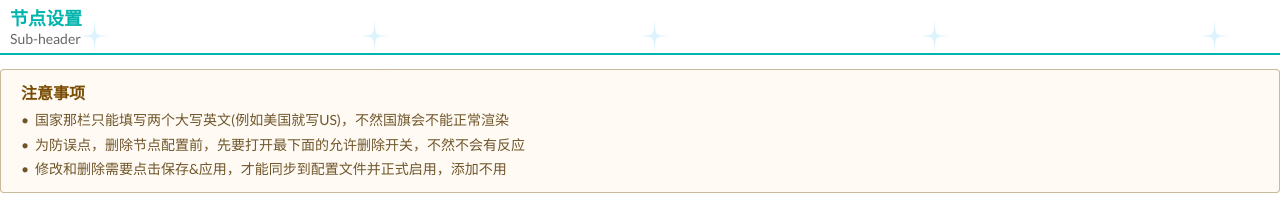
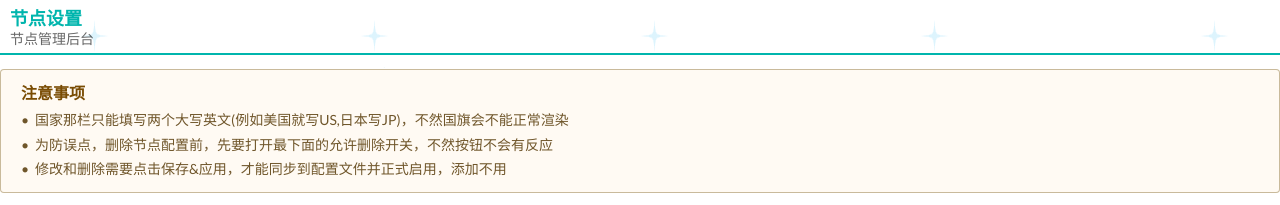
Before and after one commit to innocentiuss/ServerStatus-Mion, a Vue app in the folder Status-Web/: page /admin in a window 1280 px wide. Shown: the top 205 px of the page. Built offline with nearby package versions, Linux system fonts and the light colour scheme; no server answers.

Commit message:
fix&feature: fix lost style & back to index button

```diff
--- a/Status-Web/src/components/Admin.vue
+++ b/Status-Web/src/components/Admin.vue
@@ -1,16 +1,16 @@
 <template>
   <div>
     <div class="ui teal dividing header" style="padding-top:10px;padding-left: 10px">
-      <div class="content">
+      <div class="content" @click="backToIndex">
         节点设置
-        <div class="sub header">Sub-header</div>
+        <div class="sub header">节点管理后台</div>
       </div>
     </div>
     <div class="ui warning message">
       <div class="header">注意事项</div>
       <ul class="list">
-        <li>国家那栏只能填写两个大写英文(例如美国就写US)，不然国旗会不能正常渲染</li>
-        <li>为防误点，删除节点配置前，先要打开最下面的允许删除开关，不然不会有反应</li>
+        <li>国家那栏只能填写两个大写英文(例如美国就写US,日本写JP)，不然国旗会不能正常渲染</li>
+        <li>为防误点，删除节点配置前，先要打开最下面的允许删除开关，不然按钮不会有反应</li>
         <li>修改和删除需要点击保存&应用，才能同步到配置文件并正式启用，添加不用</li>
       </ul>
     </div>
@@ -35,7 +35,7 @@
       <tr v-for="(config, index) in configsData.arr" :key="config.username" class="list-item">
         <td class="collapsing">
           <div class="ui toggle checkbox">
-            <input type="checkbox" v-model="config.enabled" disabled="disabled"><label></label>
+            <input type="checkbox" v-model="config.enabled"><label></label>
           </div>
         </td>
         <td>{{ config.name }}</td>
@@ -195,6 +195,9 @@ export default defineComponent({
 
   setup() {
     const router = useRouter();
+    const backToIndex = () => {
+      window.location.href = '/'
+    }
     const loading = ref(true);
     checkLogin().then(res => {
       if (res.data.code != 200) {
@@ -228,7 +231,8 @@ export default defineComponent({
       loadConfigs,
       startEdit,
       finishEdit,
-      exitEdit
+      exitEdit,
+      backToIndex
     };
   }
 });
@@ -254,4 +258,7 @@ export default defineComponent({
 .list-move {
   transition: transform .5s;
 }
+.content {
+  cursor: pointer;
+}
 </style>
--- a/Status-Web/src/components/useStatus.ts
+++ b/Status-Web/src/components/useStatus.ts
@@ -5,7 +5,7 @@ interface Props {
 }
 
 export default (props: Props) => {
-  const getStatus = computed((): boolean => props.server.online);
+  const getStatus = computed((): boolean => props.server.online && !props.server.lost);
   const lost = computed((): boolean => props.server.lost);
 
   const getCpuStatus = computed((): number => (props.server as StatusItem).cpu === undefined ?
```
